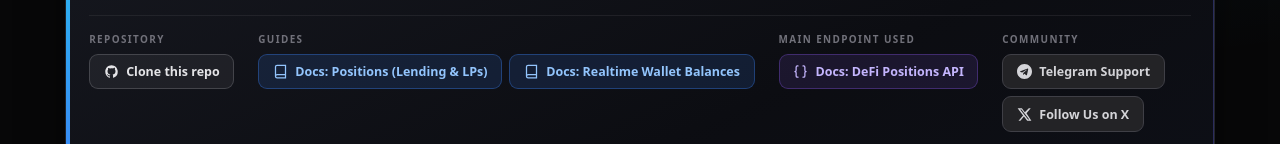
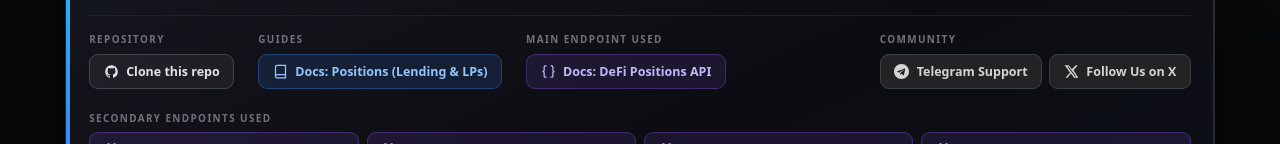
Before and after one commit to vybenetwork/solana-defi-positions-api, a website: page public/index.html in a window 1280 px wide. Shown: the part 191-335 px from the top of the page. Drawn offline with Linux system fonts and the light colour scheme.

Commit message:
Remove Realtime Wallet Balances from Guides masthead.
Keep Positions (Lending & LPs) as the sole guide link on the DeFi demo.

```diff
--- a/public/index.html
+++ b/public/index.html
@@ -92,17 +92,6 @@
                     <span class="page-masthead__btn-icon page-masthead__btn-icon--docs" aria-hidden="true"></span>
                     <span class="page-masthead__btn-text"
                       ><span class="page-masthead__btn-prefix">Docs:</span> Positions (Lending &amp; LPs)</span
-                    >
-                  </a>
-                  <a
-                    class="page-masthead__btn page-masthead__btn--docs"
-                    href="https://docs.vybenetwork.com/docs/token-balances"
-                    target="_blank"
-                    rel="noopener noreferrer"
-                  >
-                    <span class="page-masthead__btn-icon page-masthead__btn-icon--docs" aria-hidden="true"></span>
-                    <span class="page-masthead__btn-text"
-                      ><span class="page-masthead__btn-prefix">Docs:</span> Realtime Wallet Balances</span
                     >
                   </a>
                 </div>
```
